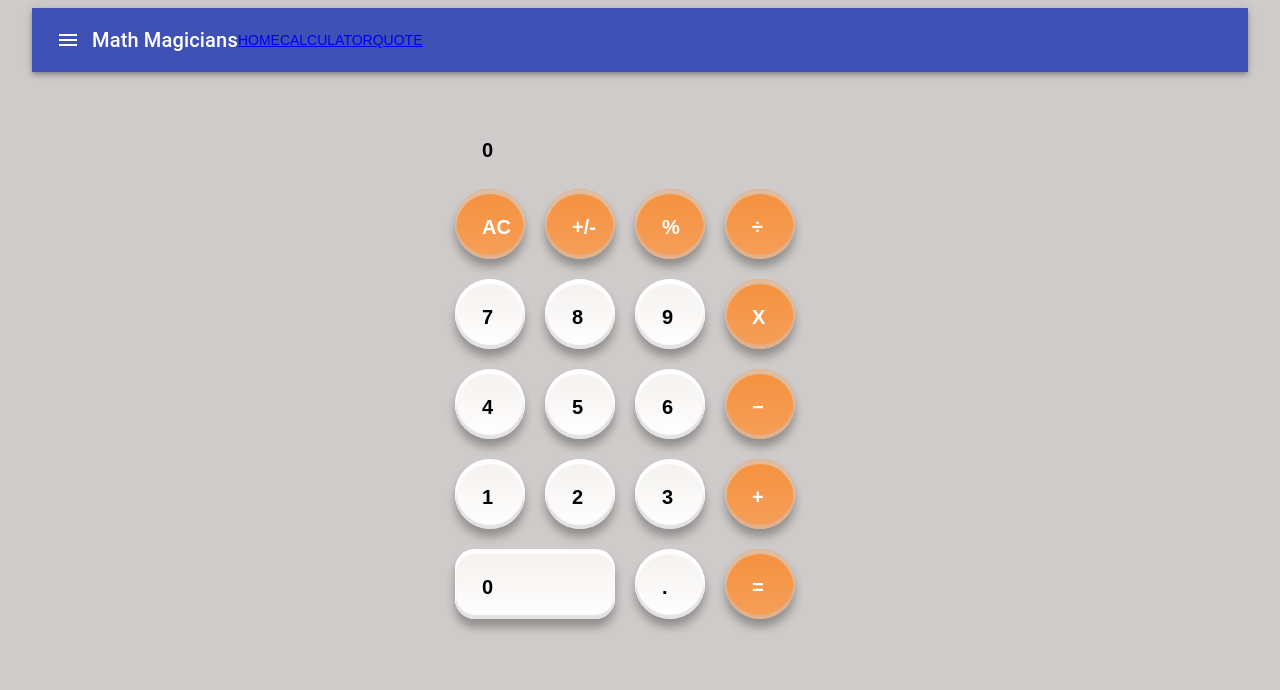
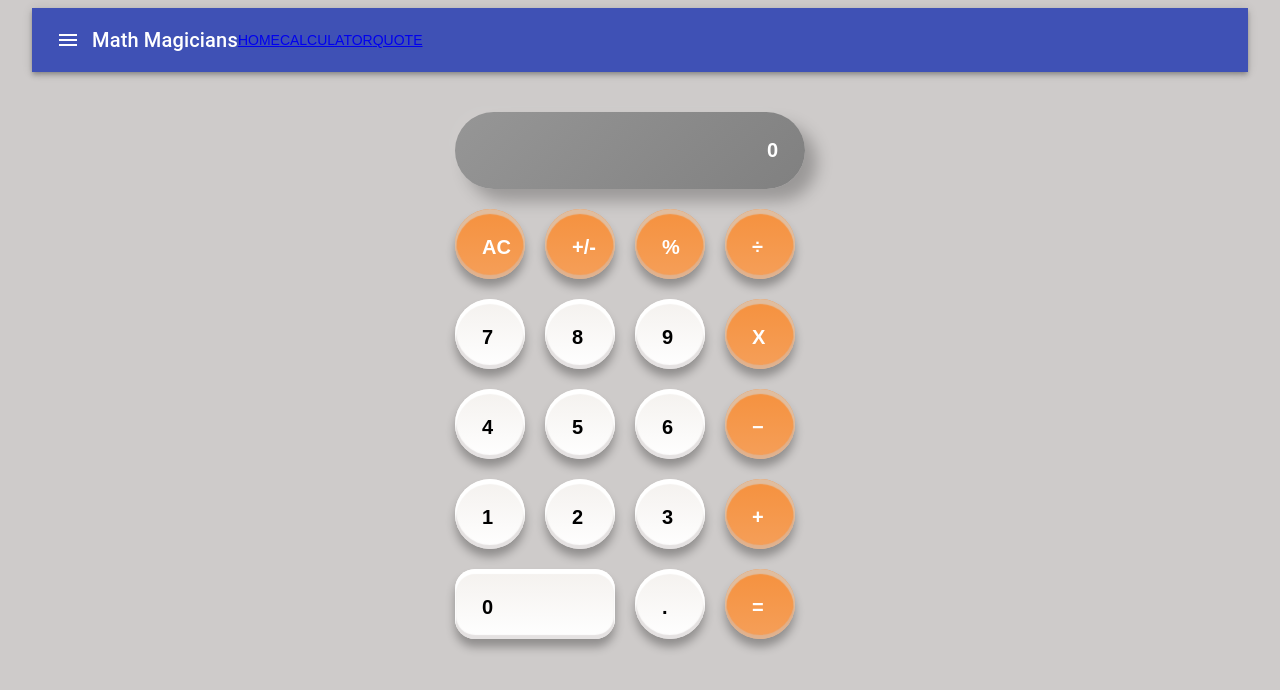
Before and after one commit to pacyL2K19/react-calculator, a React (Create React App) app: page /calculator in a window 1280 px wide. Shown: the top 690 px of the page. Built offline with nearby package versions, Linux system fonts and the light colour scheme.

Commit message:
Minor update

```diff
--- a/src/components/Display.js
+++ b/src/components/Display.js
@@ -2,7 +2,8 @@ import React from 'react';
 import PropTypes from 'prop-types';
 
 const Display = ({ result }) => (
-  <div className="result text">
+
+  <div className="element text">
     {result}
   </div>
 );
```
